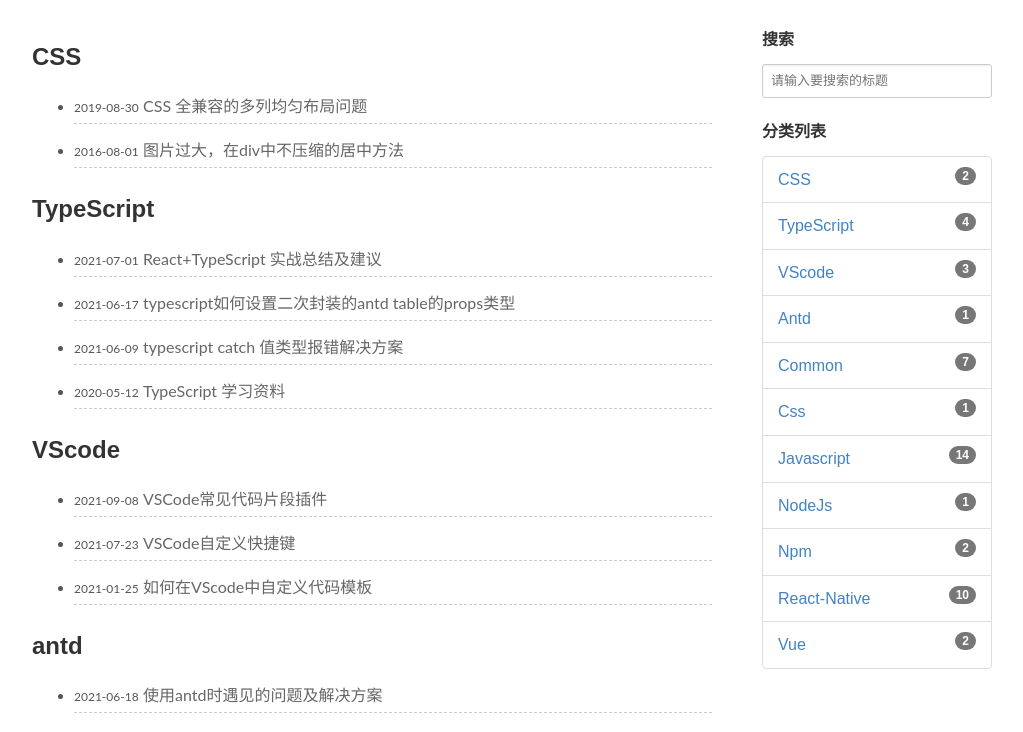
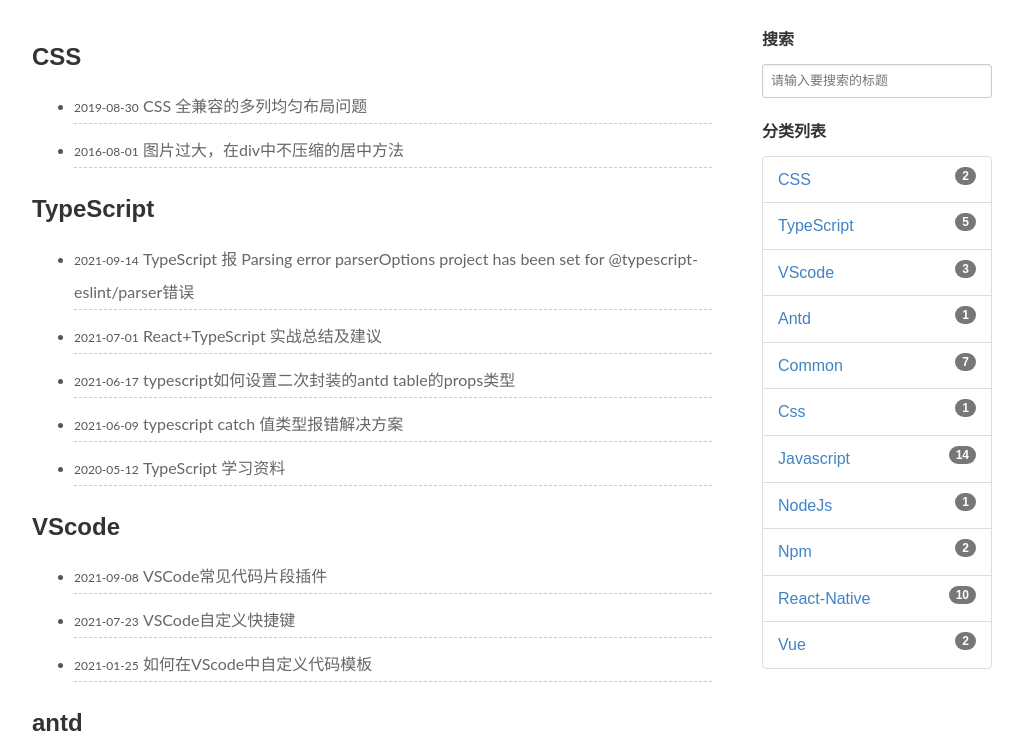
Before and after one commit to xiangming25/xiangming25.github.io, a Jekyll site: the page built from pages/categories.md, in a window 1280 px wide and 900 px high, cut to the strip 168-900 px from the top of the window. Shown: the whole strip, without its empty margins (138-1161 px from the left). Built offline with Jekyll 4.4.1, drawn with Linux system fonts in a browser that asks for light colours; nearby versions of some CDN libraries.

Commit message:
update: 更新title

```diff
--- a/_posts/2021-09-14-typescript-parsing-error.md
+++ b/_posts/2021-09-14-typescript-parsing-error.md
@@ -1,8 +1,8 @@
 ---
 layout: post
-title: TypeScript报Parsing error错误
+title: TypeScript 报 Parsing error parserOptions project has been set for @typescript-eslint/parser错误
 categories: [TypeScript]
-description: Parsing error: "parserOptions.project" has been set for @typescript-eslint/parser
+description: Parsing error parserOptions.project has been set for @typescript-eslint/parser
 keywords: typescript parsing error, parserOptions.project
 ---
 
```
